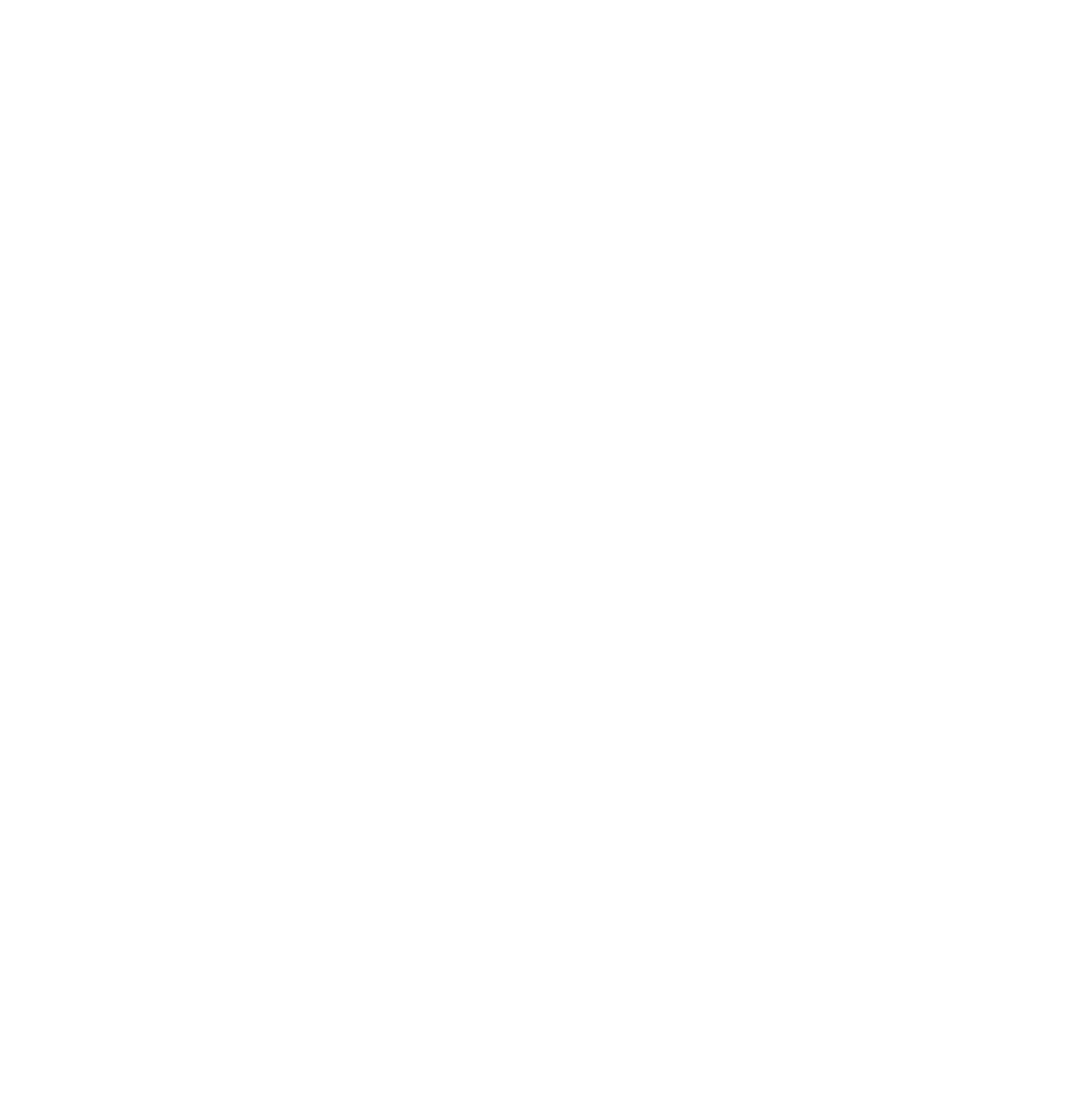
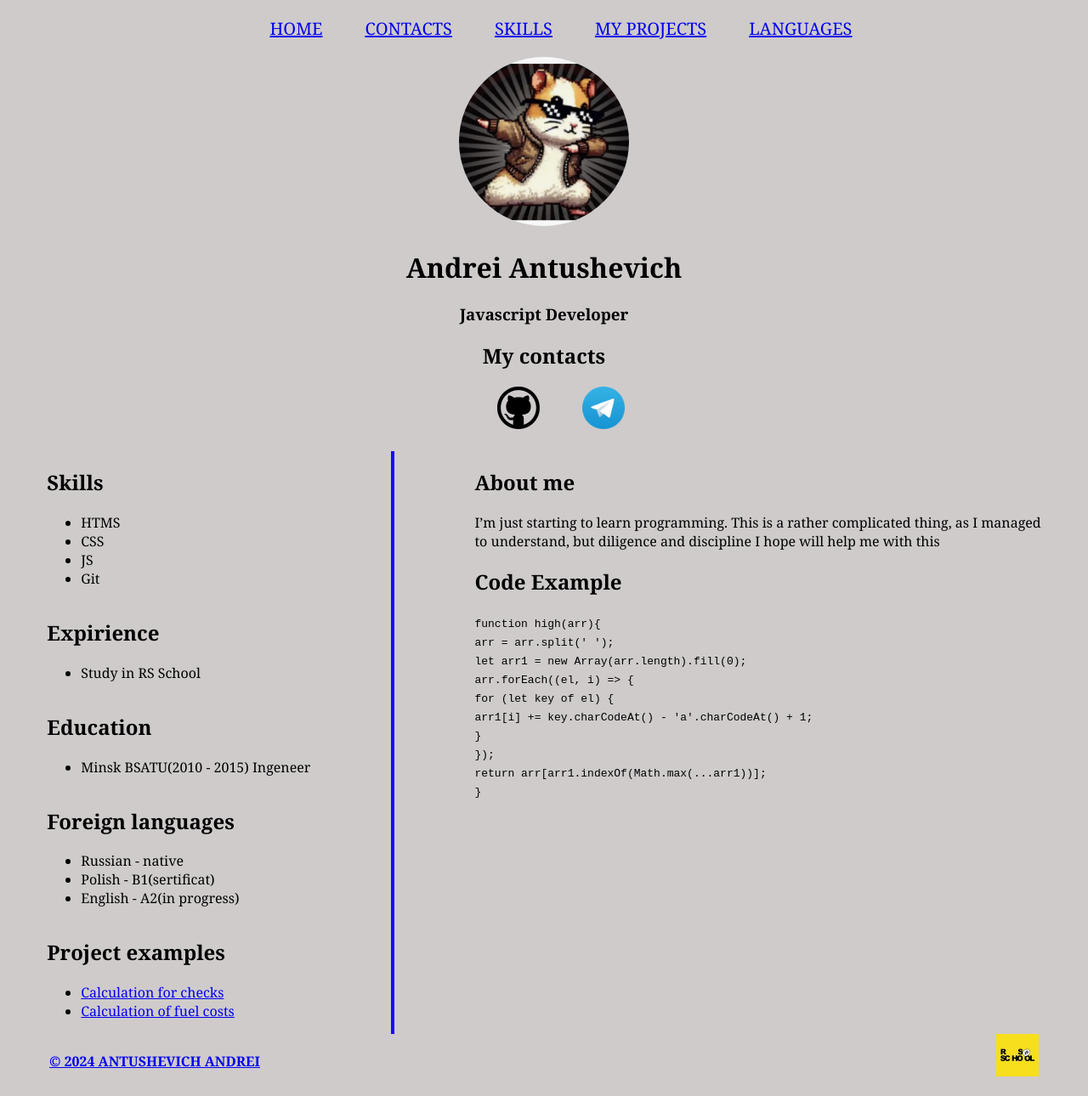
Before and after one commit to paral1ne/rsschool-cv, a plain HTML site: page index.html in a window 1280 px wide. Shown: the whole page at 85% size. Before the commit the page ends 800 px from the top, so only its background shows below. Drawn offline with Linux system fonts and the light colour scheme.

Commit message:
feat: cv on ntml

```diff
--- a/index.html
+++ b/index.html
@@ -3,10 +3,98 @@
 <head>
     <meta charset="UTF-8">
     <meta name="viewport" content="width=device-width, initial-scale=1.0">
-    <title>Document</title>
-    <link rel="stylesheet" href="/styles/style.css">
+    <title>My CV</title>
+    <link rel="stylesheet" href="./styles/style.css">
 </head>
 <body>
-
+   <header id="Home">
+    <nav>
+        <ul class="navbar">
+            <li><a href="#Home">Home</a></li>
+            <li><a href="#Contacts">Contacts</a></li>
+            <li><a href="#Skills">Skills</a></li>
+            <li><a href="#Projects">My projects</a></li>
+            <li><a href="#Languages">Languages</a></li>
+        </ul>
+    </nav>
+    <div class="contacts" id="Contacts">
+        <img class="profile-img" src="./images/scale_1200.png" alt="logo">
+        <h1>Andrei Antushevich</h1>
+        <h3>Javascript Developer</h3>
+        <div>
+            <h2>My contacts</h2>
+            <ul class="navbar">
+                <li><a href="https://github.com/paral1ne" title="GitHub" target="_blank"><img src="./images/211729_7866_avatar.png" alt="GitHub"></a></li>
+                <li><a href="https://t.me/paral1ne" title="TG" target="_blank"><img src="./images/Telegram_logo.svg.png" alt="TG-logo"></a></li>
+            </ul>
+        </div>
+    </div>
+   </header>
+   <main>
+    <aside>
+        <div id="Skills">
+            <h2>Skills</h2>
+            <ul>
+                <li>HTMS</li>
+                <li>CSS</li>
+                <li>JS</li>
+                <li>Git</li>
+            </ul>
+        </div>
+        <div>
+            <h2>Expirience</h2>
+            <ul>
+                <li>Study in RS School</li>
+            </ul>
+        </div>
+        <div><h2>Education</h2>
+            <ul>
+                <li>Minsk BSATU(2010 - 2015) Ingeneer</li>
+            </ul>
+        </div>
+        <div id="Languages"><h2>Foreign languages</h2>
+        <ul>
+            <li>Russian - native</li>
+            <li>Polish - B1(sertificat)</li>
+            <li>English - A2(in progress)</li>
+        </ul></div>
+        <div id="Project"><h2>Project examples</h2>
+        <ul>
+            <li><a href="https://github.com/paral1ne/PartyCalc" target="_blank">Calculation for checks</a></li>
+            <li><a href="https://github.com/paral1ne/carCalc" target="_blank">Calculation of fuel costs</a></li>
+        </ul>
+        </div>
+    </aside>
+    <div class="vertical_Line"></div>
+    <article>
+        <div>
+            <h2>About me</h2>
+            <p>I’m just starting to learn programming. This is a rather complicated thing, as I managed <br> to understand, but diligence and discipline I hope will help me with this</p>
+        </div>
+        <div>
+            <h2>Code Example</h2>
+            <div>
+                <code>
+                    function high(arr){<br>
+                        arr = arr.split(' ');<br>
+                      let arr1 = new Array(arr.length).fill(0);<br>
+                      arr.forEach((el, i) => {<br>
+                        for (let key of el) {<br>
+                          arr1[i] += key.charCodeAt() - 'a'.charCodeAt() + 1;<br>
+                        }<br>
+                      });<br>
+                      return arr[arr1.indexOf(Math.max(...arr1))];<br>
+                      }
+                </code>
+            </div>
+        </div>
+    </article>
+   </main>
+   <footer>
+    <div><a href="https://github.com/paral1ne" target="_blank"><h4>
+        © 2024 ANTUSHEVICH ANDREI
+    </h4></a></div>
+   <div><a href="https://rs.school/courses/javascript" target="_blank"><img src="./images/RS.jpg" alt="ScoolLogo"></a></div>
+</footer>
 </body>
 </html>
--- a/styles/style.css
+++ b/styles/style.css
@@ -0,0 +1,45 @@
+body {
+    background-color: rgb(207, 203, 203);
+    font-family: Georgia, 'Times New Roman', Times, serif;
+}
+img {
+    width: 50px;
+}
+.profile-img {
+    border-radius: 50%;
+    width: 200px;
+}
+.navbar {
+    text-transform: uppercase;
+    font-size: 20px;
+    display: flex;
+    flex-direction: row;
+    justify-content: center;
+    gap: 50px;
+    list-style-type: none;
+
+}
+main {
+    display:flex;
+    flex-direction: row;
+    justify-content: space-around;
+
+}
+
+.vertical_Line {
+    border: 2px solid rgb(27, 2, 255);
+
+}
+aside {
+    display: flex;
+    flex-direction: column;
+    align-items: start;
+}
+.contacts {
+    text-align: center;
+}
+footer {
+    display: flex;
+    justify-content:space-between;
+    padding: 0 50px 0 50px;
+}
```
Also changed, not shown: images/211729_7866_avatar.png (added), images/RS.jpg (added), images/Telegram_logo.svg.png (added), images/scale_1200.png (added), 1 other file.
